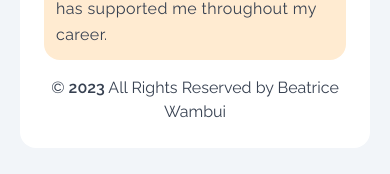
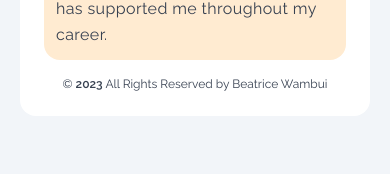
Before and after one commit to BeatriceWambuiMbugua/portfolio-, a Next.js app: page / in a window 390 px wide. Shown: the part 2265-2439 px from the top of the page. Built offline with nearby package versions, Linux system fonts and the light colour scheme.

Commit message:
[Footer] Increase font size for small screens

```diff
--- a/app/components/Footer.jsx
+++ b/app/components/Footer.jsx
@@ -6,7 +6,7 @@ export default function Footer() {
   return (
     <footer>
 
-        <p className="dark:text-cultured">
+        <p className="dark:text-cultured text-xs md:text-sm">
           &#169; <span className="font-semibold">{currentYear}</span> All Rights
           Reserved by <Link href={"/"} className="hover:text-red dark:hover:text-crayola">Beatrice Wambui</Link>
         </p>
```
